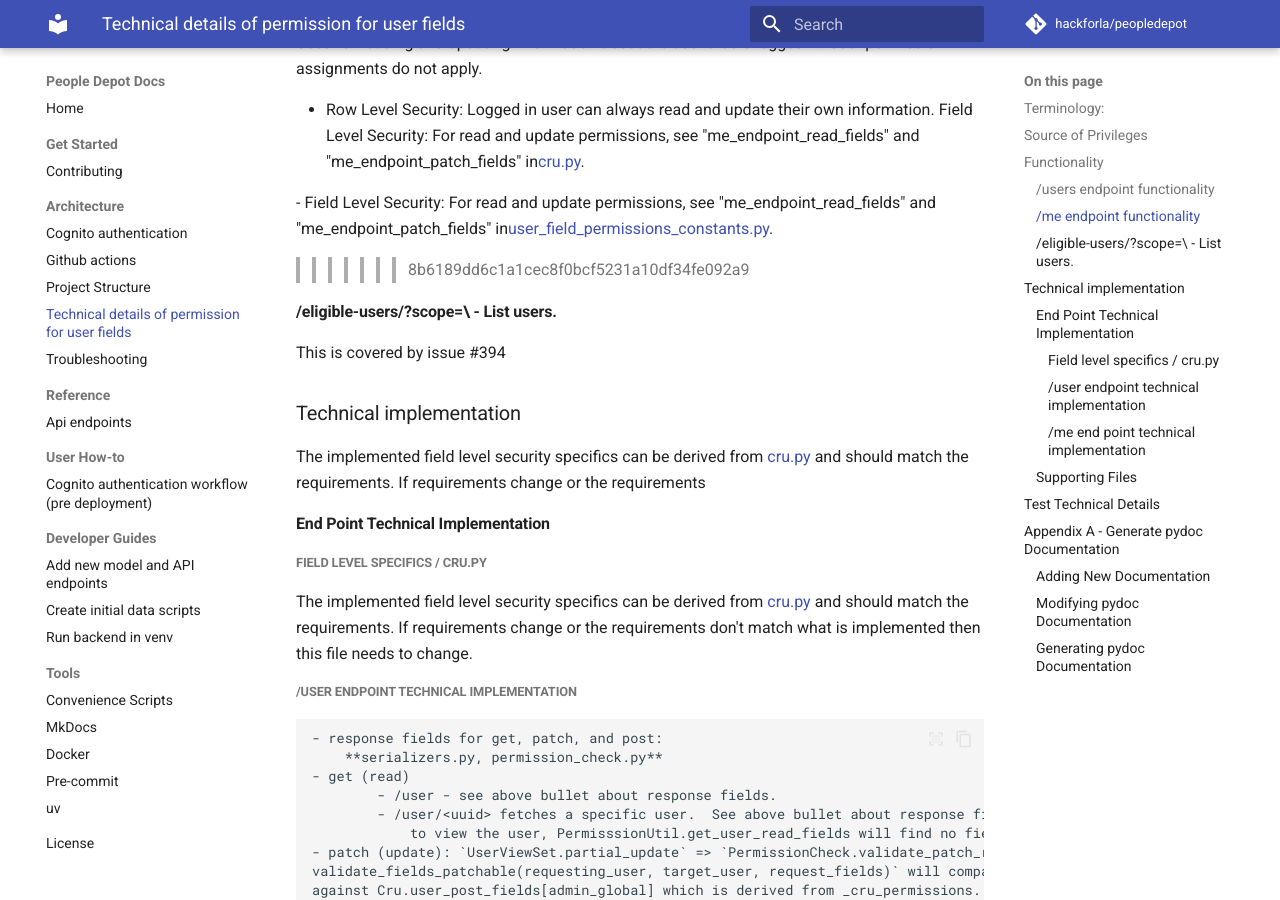
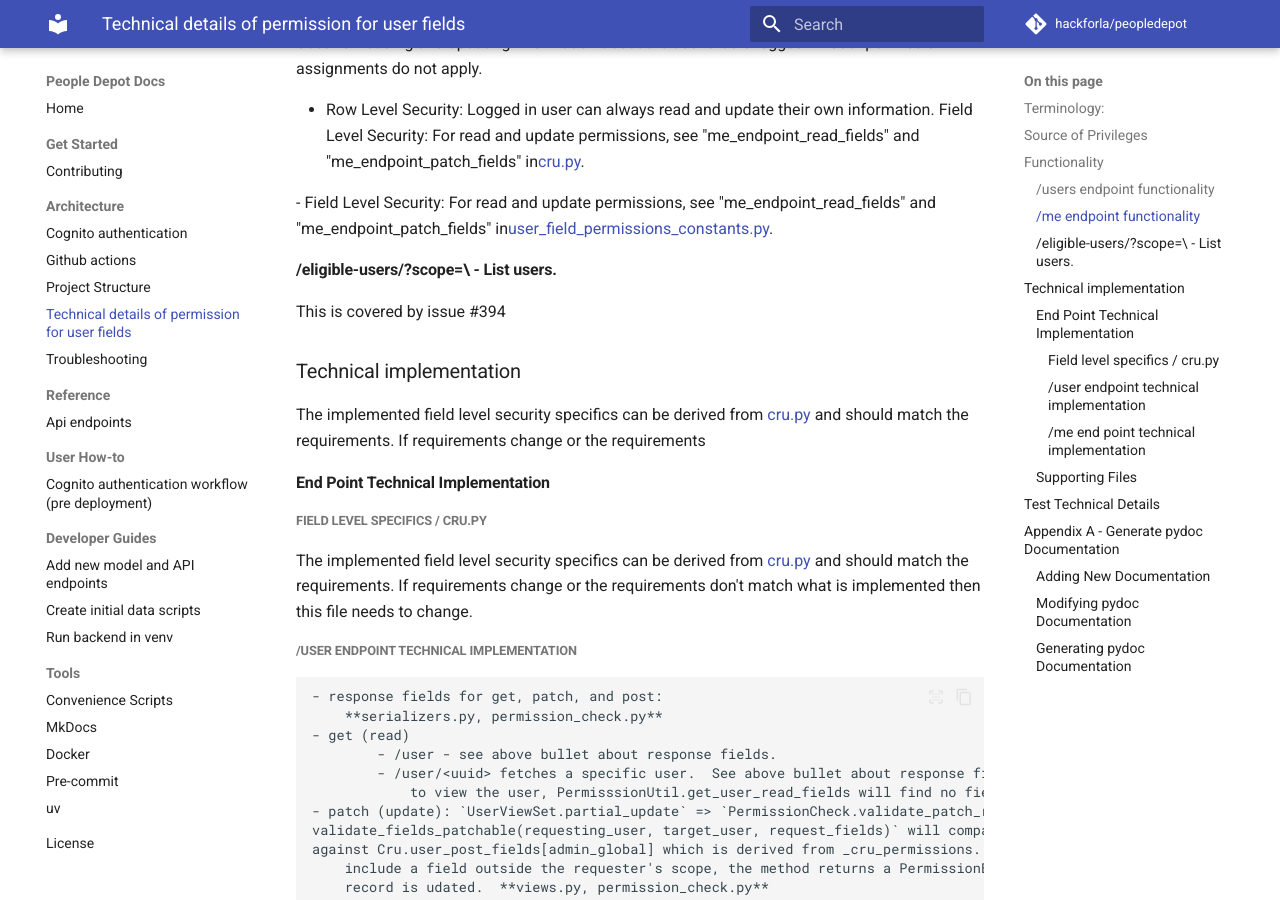
Before and after one commit to hackforla/peopledepot, an MkDocs documentation site: the page built from docs/architecture/technical-details-of-permission-for-user-fields.md, in a window 1280 px wide and 900 px high, scrolled down 1780 px. Built offline with MkDocs 1.6.1 and Material for MkDocs 9.7.7, drawn with Linux system fonts in a browser that asks for light colours; comment, search, counter and statistics services are not loaded.

Commit message:
Refactor

```diff
--- a/docs/architecture/technical-details-of-permission-for-user-fields.md
+++ b/docs/architecture/technical-details-of-permission-for-user-fields.md
@@ -72,8 +72,6 @@ Used for reading and updating information about the user that is logged in.  Use
     Field Level Security: For read and update permissions, see "me_endpoint_read_fields" and "me_endpoint_patch_fields" in[cru.py](../../app/core/cru.py).
 
 \- Field Level Security: For read and update permissions, see "me_endpoint_read_fields" and "me_endpoint_patch_fields" in[user_field_permissions_constants.py](../../app/core/user_field_permissions_constants.py).
-
-> > > > > > > 8b6189dd6c1a1cec8f0bcf5231a10df34fe092a9
 
 #### /eligible-users/<project id>?scope=\<all/team/notteam> - List users.
 
```
